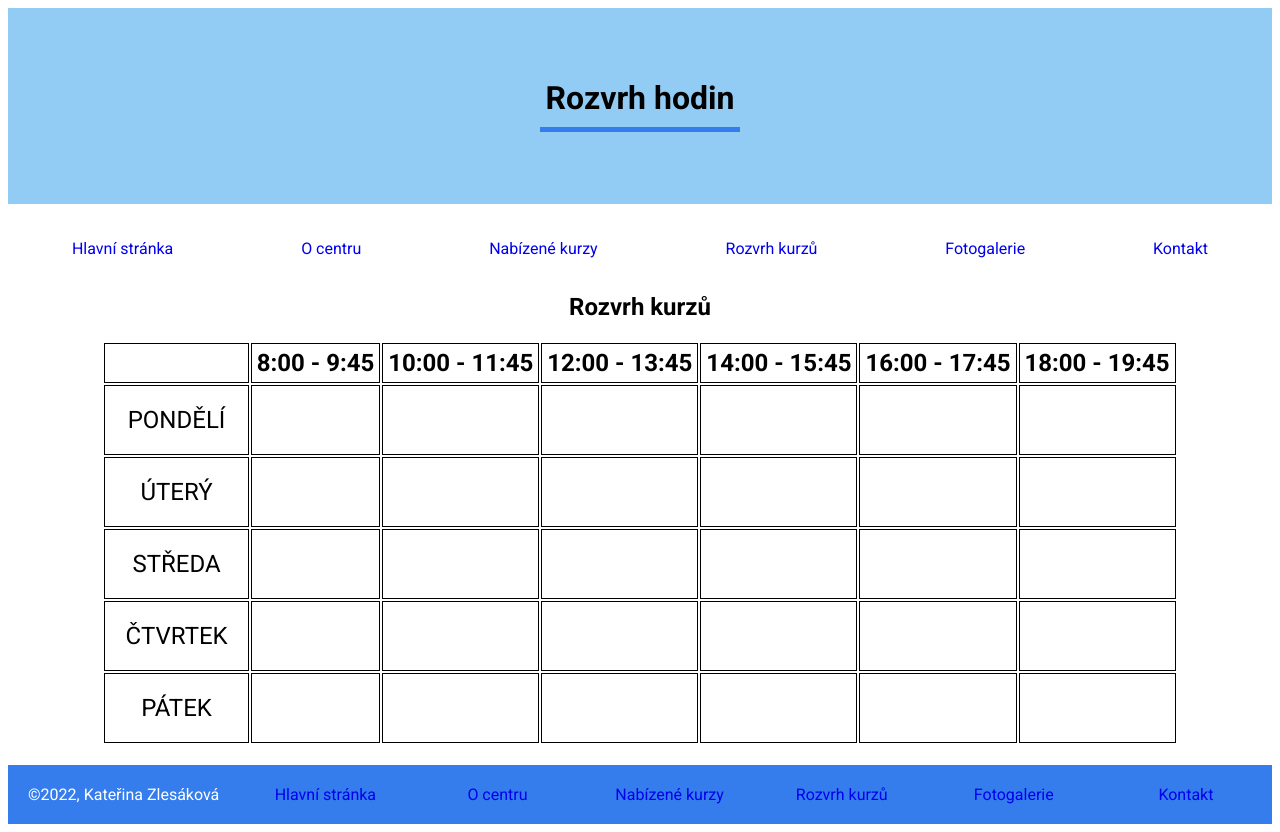
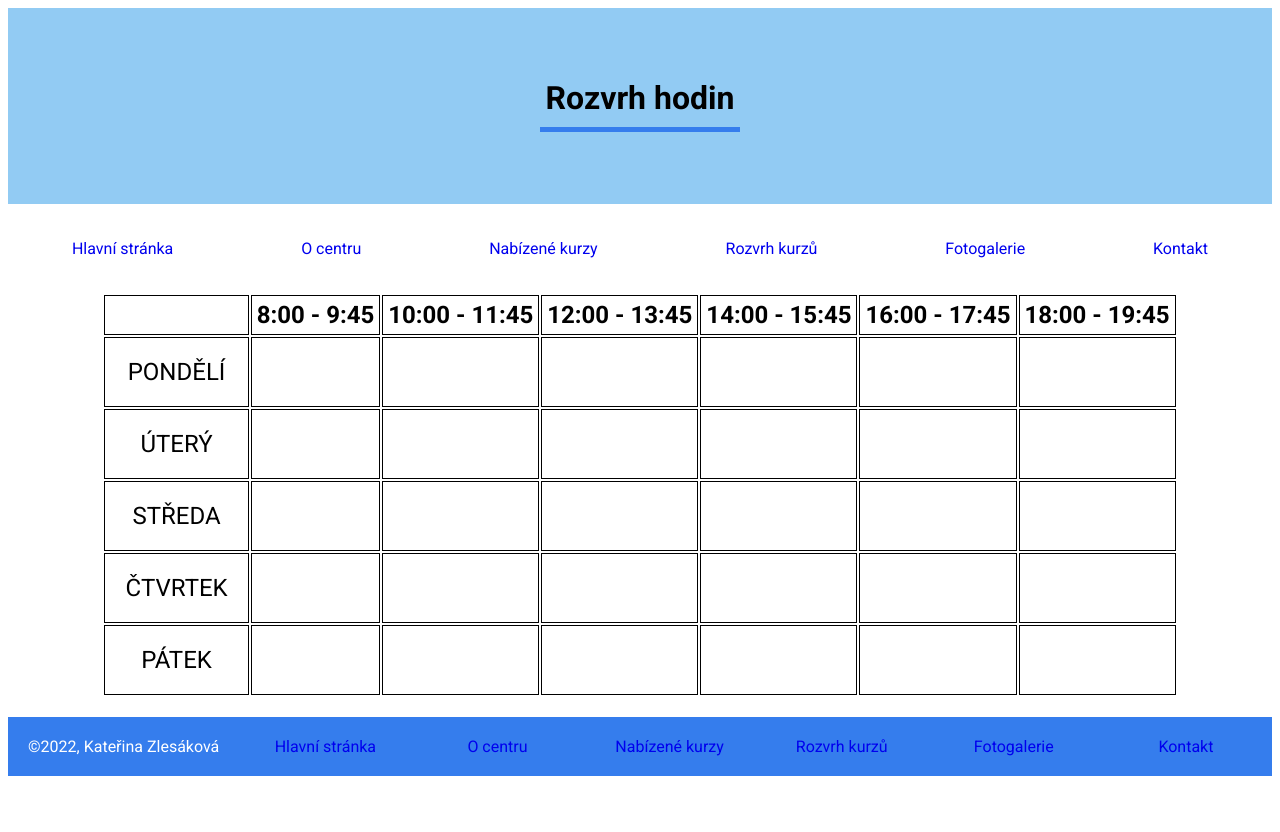
Before and after one commit to KaterinaZlesakova/zaverecny-projekt, an Eleventy site: page rozvrh.html in a window 1280 px wide. After the commit the page ends 800 px from the top, so only its background shows below. Built offline with nearby package versions, Linux system fonts and the light colour scheme; Eleventy itself is replaced by a stand-in of ours; files that its build step writes are made by us from their sources.

Commit message:
úprava rozvrhu

```diff
--- a/rozvrh.html
+++ b/rozvrh.html
@@ -4,8 +4,8 @@ title: Rozvrh hodin
 ---
 
 
-<h2 class="header__second">Rozvrh kurzů</h2>
-
+<!-- <h2 class="header__second">Rozvrh kurzů</h2>
+ -->
 
 
 <div class="table">
```
